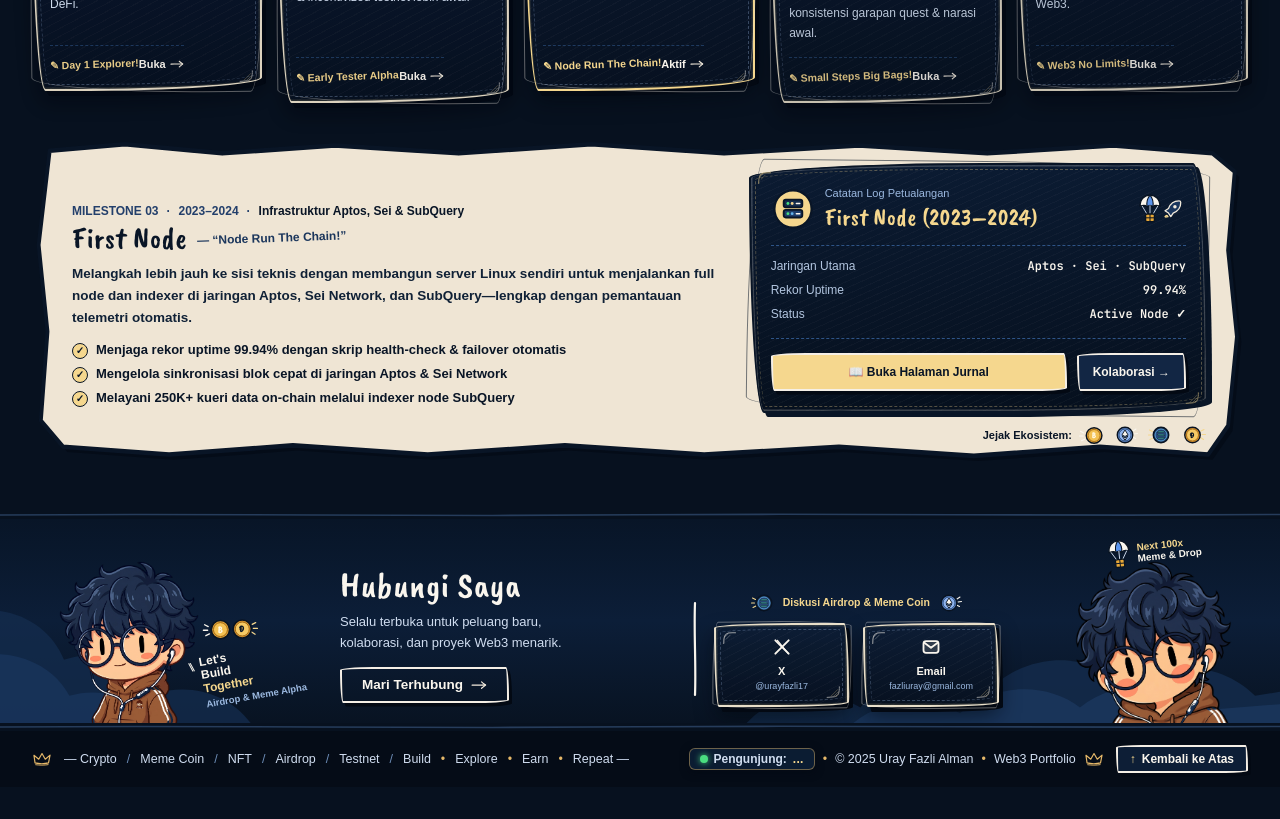
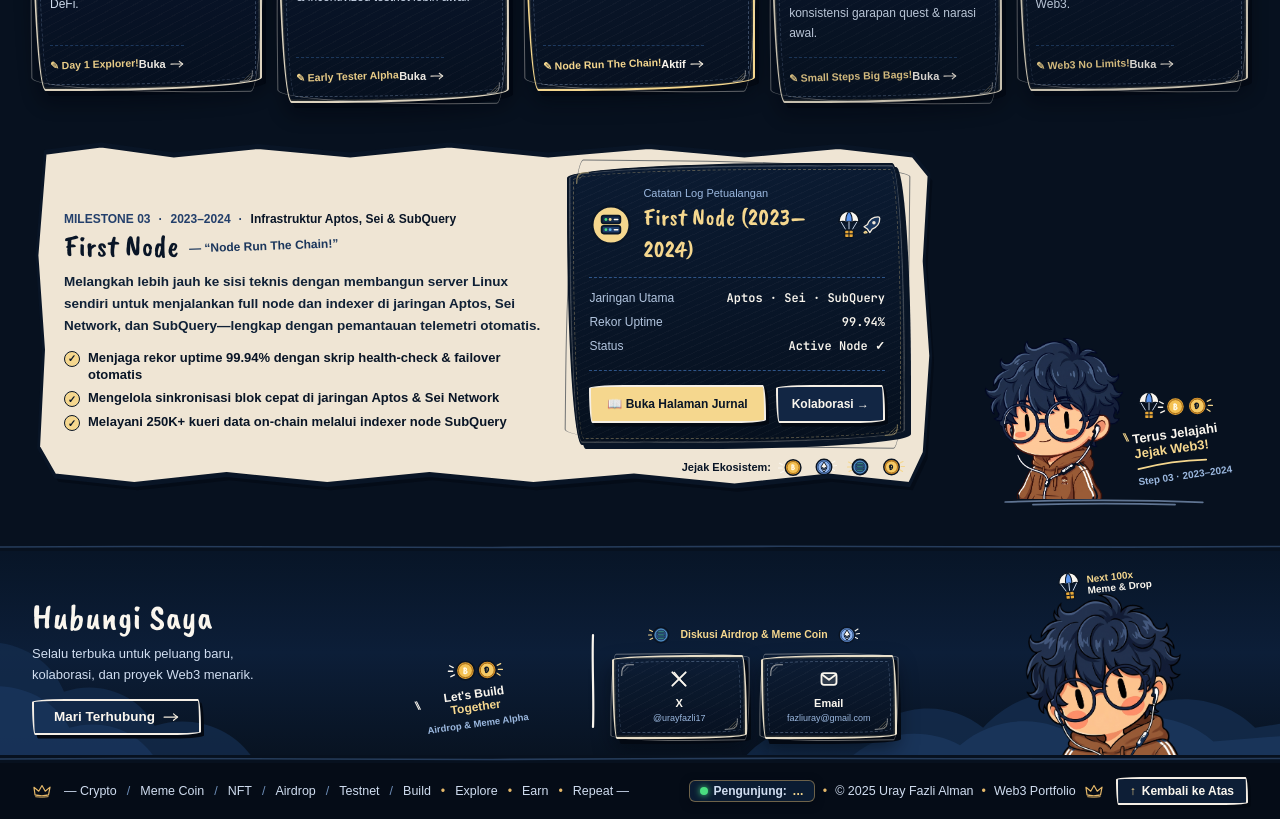
Before and after one commit to urayfazli/urayfazli.github.io, a React (Vite) app: page / in a window 1280 px wide. Shown: the part 1700-2519 px from the top of the page. Before the commit the page ends 2487 px from the top, so only its background shows below. Built offline with nearby package versions, Linux system fonts and the light colour scheme; no server answers; a web font is replaced by a local one.

Commit message:
refactor: relocate BackpackWalkerChibi to roadmap section
Move the explorer chibi component from the footer to the adventure roadmap for better layout consistency and visual storytelling. Update the desktop grid structure to accommodate the component shift.

```diff
--- a/src/App.tsx
+++ b/src/App.tsx
@@ -20,7 +20,6 @@ import {
   HeroChibiCharacter,
   AboutMeOverlapChibi,
   NodeOperatorChibiScene,
-  BackpackWalkerChibi,
   PeekingBottomChibi,
   StatShieldBadge,
   StatNodeBadge,
@@ -1637,48 +1636,17 @@ export default function App() {
           </svg>
 
           <div className="relative z-10 mx-auto max-w-[1400px] px-4 pt-5 pb-0 sm:px-8 lg:pt-4">
-            {/* DESKTOP 4-ZONE HORIZONTAL STRIP (lg+) */}
-            <div className="hidden items-end gap-4 lg:grid lg:grid-cols-12">
-              {/* Col 1-3: Left Anime Chibi + "Let's Build Together" + Crypto & Airdrop Icons */}
-              <motion.div
-                initial={{ opacity: 0, x: -20, y: 14 }}
-                whileInView={{ opacity: 1, x: 0, y: 0 }}
-                viewport={{ once: true, amount: 0.15 }}
-                transition={{ duration: 0.5, delay: 0.04, ease: [0.22, 1, 0.36, 1] }}
-                className="relative flex items-end justify-center lg:col-span-3"
-              >
-                <div className="relative flex items-end gap-1">
-                  <BackpackWalkerChibi />
-                  <div className="mb-5 -ml-2 flex flex-col items-start select-none">
-                    <div className="mb-1 flex items-center -space-x-1.5">
-                      <GoldBitcoinDoodle className="h-7 w-8" />
-                      <MemeDogeCoinMiniDoodle className="h-7 w-8" />
-                    </div>
-                    <div className="-rotate-10">
-                      <div className="relative font-journal text-[12px] leading-[1.12] font-bold text-[#FAF6EE]">
-                        <span className="-left-3 top-0.5 absolute text-xs" aria-hidden="true">
-                          ⑊
-                        </span>
-                        <span className="block">Let&apos;s</span>
-                        <span className="block">Build</span>
-                        <span className="block text-[#F5D78E]">Together</span>
-                      </div>
-                      <span className="mt-0.5 block font-journal text-[9.5px] font-bold text-[#9BB8DF]">
-                        Airdrop &amp; Meme Alpha
-                      </span>
-                    </div>
-                  </div>
-                </div>
-              </motion.div>
-
-              {/* Col 4-6: "Get In Touch" Heading, Description & CTA Button */}
+            {/* DESKTOP 3-ZONE HORIZONTAL STRIP (lg+) */}
+            <div className="hidden items-end gap-5 lg:grid lg:grid-cols-12">
+              {/* Col 1-5: "Get In Touch" Heading, Description, CTA Button & Build Together Callout */}
               <motion.div
                 initial={{ opacity: 0, y: 18 }}
                 whileInView={{ opacity: 1, y: 0 }}
                 viewport={{ once: true, amount: 0.15 }}
-                transition={{ duration: 0.5, delay: 0.08, ease: [0.22, 1, 0.36, 1] }}
-                className="pb-5 text-left lg:col-span-3"
-              >
+                transition={{ duration: 0.5, delay: 0.06, ease: [0.22, 1, 0.36, 1] }}
+                className="flex items-end justify-between gap-4 pb-5 text-left lg:col-span-5"
+              >
+                <div>
                   <h2 className="font-brush text-[36px] leading-none text-[#FAF6EE]">
                     {isId ? 'Hubungi Saya' : 'Get In Touch'}
                   </h2>
@@ -1707,9 +1675,30 @@ export default function App() {
                       <HandArrowRight className="h-3.5 w-4" />
                     </button>
                   </div>
+                </div>
+
+                {/* Hand-drawn Build Together & Crypto Doodle Callout */}
+                <div className="mb-1 flex shrink-0 flex-col items-center select-none">
+                  <div className="mb-1 flex items-center -space-x-1.5">
+                    <GoldBitcoinDoodle className="h-7 w-8" />
+                    <MemeDogeCoinMiniDoodle className="h-7 w-8" />
+                  </div>
+                  <div className="-rotate-8 text-center">
+                    <div className="relative font-journal text-[12px] leading-[1.12] font-bold text-[#FAF6EE]">
+                      <span className="-left-2.5 top-0.5 absolute text-xs" aria-hidden="true">
+                        ⑊
+                      </span>
+                      <span className="block">Let&apos;s Build</span>
+                      <span className="block text-[#F5D78E]">Together</span>
+                    </div>
+                    <span className="mt-0.5 block font-journal text-[9.5px] font-bold text-[#9BB8DF]">
+                      Airdrop &amp; Meme Alpha
+                    </span>
+                  </div>
+                </div>
               </motion.div>
 
-              {/* Col 7-10: Vertical Hand-Drawn Divider + Crypto Callout + Social Cards */}
+              {/* Col 6-9: Vertical Hand-Drawn Divider + Crypto Callout + Social Cards */}
               <motion.div
                 initial={{ opacity: 0, y: 18, scale: 0.97 }}
                 whileInView={{ opacity: 1, y: 0, scale: 1 }}
@@ -1775,13 +1764,13 @@ export default function App() {
                 </div>
               </motion.div>
 
-              {/* Col 11-12: Chibi Character Peeking Over the Bottom Border Line + Floating Airdrop Note */}
+              {/* Col 10-12: Chibi Character Peeking Over the Bottom Border Line + Floating Airdrop Note */}
               <motion.div
                 initial={{ opacity: 0, y: 20 }}
                 whileInView={{ opacity: 1, y: 0 }}
                 viewport={{ once: true, amount: 0.15 }}
                 transition={{ duration: 0.5, delay: 0.16, ease: [0.22, 1, 0.36, 1] }}
-                className="relative flex flex-col items-center justify-end lg:col-span-2"
+                className="relative flex flex-col items-center justify-end lg:col-span-3"
               >
                 <div className="-mb-2 flex items-center gap-1 -rotate-6 select-none">
                   <MiniAirdropParachuteDoodle className="h-8 w-7 shrink-0" />
@@ -1794,7 +1783,7 @@ export default function App() {
               </motion.div>
             </div>
 
-            {/* MOBILE & TABLET LAYOUT (< lg): Clean Stacked CTA + Social Cards + Balanced Dual Bottom Chibi Strip */}
+            {/* MOBILE & TABLET LAYOUT (< lg): Clean Stacked CTA + Social Cards + Bottom Peeking Chibi Strip */}
             <div className="flex flex-col items-center lg:hidden">
               <motion.div
                 initial={{ opacity: 0, y: 18 }}
@@ -1863,16 +1852,14 @@ export default function App() {
                 </button>
               </motion.div>
 
-              {/* Symmetrical Bottom Chibi Horizon Strip on Mobile & Tablet + Crypto & Meme/Airdrop Icons */}
+              {/* Bottom Peeking Chibi Horizon Strip on Mobile & Tablet + Crypto & Meme/Airdrop Icons */}
               <motion.div
                 initial={{ opacity: 0, y: 18 }}
                 whileInView={{ opacity: 1, y: 0 }}
                 viewport={{ once: true, amount: 0.15 }}
                 transition={{ duration: 0.5, delay: 0.14, ease: [0.22, 1, 0.36, 1] }}
-                className="mt-3 flex w-full max-w-md items-end justify-between gap-2 px-2 sm:max-w-lg"
-              >
-                <BackpackWalkerChibi />
-
+                className="mt-3 flex w-full max-w-sm items-end justify-center gap-4 px-2"
+              >
                 <div className="mb-4 flex flex-col items-center select-none text-center sm:mb-6">
                   <div className="mb-1 flex items-center -space-x-1.5">
                     <GoldBitcoinDoodle className="h-6 w-7 sm:h-7 sm:w-8" />
--- a/src/components/AdventureRoadmap.tsx
+++ b/src/components/AdventureRoadmap.tsx
@@ -3,6 +3,7 @@ import { AnimatePresence, motion } from 'motion/react';
 import {
   CrownDoodle,
   ChibiMiniAvatar,
+  BackpackWalkerChibi,
   HandArrowRight,
   GoldBitcoinDoodle,
   EthereumCoinDoodle,
@@ -628,8 +629,11 @@ export const AdventureRoadmapSection: React.FC<AdventureRoadmapSectionProps> = (
       </div>
 
       {/* ━━━━━━━━━━━━━━━━━━━━━━━━━━━━━━━━━━━━━━━━━━━━━━━━━━━━━━━━━━━━━━━━━━━━━━
-          INTERACTIVE TORN-PARCHMENT MILESTONE FIELD LOG INSPECTOR
+          INTERACTIVE TORN-PARCHMENT MILESTONE FIELD LOG INSPECTOR + EXPLORER CHIBI
       ━━━━━━━━━━━━━━━━━━━━━━━━━━━━━━━━━━━━━━━━━━━━━━━━━━━━━━━━━━━━━━━━━━━━━━ */}
+      <div className="mt-6 grid grid-cols-1 items-end gap-5 lg:mt-8 lg:grid-cols-12 lg:gap-5">
+        {/* LEFT 9 COLS: Interactive Torn-Parchment Milestone Field Log Inspector */}
+        <div className="lg:col-span-9">
           <AnimatePresence mode="wait">
             <motion.div
               key={activeMilestone.id}
@@ -637,9 +641,9 @@ export const AdventureRoadmapSection: React.FC<AdventureRoadmapSectionProps> = (
               animate={{ opacity: 1, y: 0 }}
               exit={{ opacity: 0, y: -6 }}
               transition={{ duration: 0.26, ease: [0.22, 1, 0.36, 1] }}
-          className="relative mt-6 lg:mt-8"
+              className="relative"
             >
-          <div className="relative px-5 pt-6 pb-6 text-[#091526] sm:px-8 sm:pt-7 sm:pb-7 lg:px-10">
+              <div className="relative px-5 pt-6 pb-6 text-[#091526] sm:px-7 sm:pt-7 sm:pb-7 lg:px-8">
                 {/* Irregular Torn-Parchment SVG Background */}
                 <svg
                   viewBox="0 0 1100 260"
@@ -662,7 +666,7 @@ export const AdventureRoadmapSection: React.FC<AdventureRoadmapSectionProps> = (
                   />
                 </svg>
 
-            <div className="grid grid-cols-1 items-center gap-5 lg:grid-cols-12 lg:gap-6">
+                <div className="grid grid-cols-1 items-center gap-5 lg:grid-cols-12 lg:gap-5">
                   {/* Left 7 Cols: Milestone Story & Achievements */}
                   <div className="lg:col-span-7">
                     <div className="flex flex-wrap items-center gap-2 font-journal text-xs font-bold text-[#233F6B]">
@@ -774,6 +778,76 @@ export const AdventureRoadmapSection: React.FC<AdventureRoadmapSectionProps> = (
               </div>
             </motion.div>
           </AnimatePresence>
+        </div>
+
+        {/* RIGHT 3 COLS: Relocated Backpack Explorer Chibi Character + Hand-Drawn Trail Annotations */}
+        <motion.div
+          initial={{ opacity: 0, x: 20, y: 14 }}
+          whileInView={{ opacity: 1, x: 0, y: 0 }}
+          viewport={{ once: true, amount: 0.15 }}
+          transition={{ duration: 0.5, delay: 0.08, ease: [0.22, 1, 0.36, 1] }}
+          className="relative flex flex-col items-center justify-end pt-2 lg:col-span-3 lg:pt-0"
+        >
+          <div className="relative flex items-end justify-center gap-2">
+            <BackpackWalkerChibi />
+
+            <div className="mb-4 -ml-1 flex flex-col items-start select-none">
+              <div className="mb-1 flex items-center -space-x-1.5">
+                <MiniAirdropParachuteDoodle className="h-8 w-7" />
+                <GoldBitcoinDoodle className="h-7 w-8" />
+                <MemeDogeCoinMiniDoodle className="h-7 w-8" />
+              </div>
+
+              <div className="-rotate-8">
+                <div className="relative font-journal text-xs leading-[1.15] font-bold text-[#FAF6EE] sm:text-[13px]">
+                  <span className="-top-1 -left-2.5 absolute text-xs text-[#F5D78E]" aria-hidden="true">
+                    ⑊
+                  </span>
+                  <span className="block">
+                    {isId ? 'Terus Jelajahi' : 'Keep Exploring'}
+                  </span>
+                  <span className="block text-[#F5D78E]">
+                    {isId ? 'Jejak Web3!' : 'The Web3 Trail!'}
+                  </span>
+                </div>
+                <svg
+                  viewBox="0 0 82 8"
+                  fill="none"
+                  className="mt-0.5 h-2 w-18"
+                  aria-hidden="true"
+                >
+                  <path
+                    d="M2 5C28 2 54 2 80 5"
+                    stroke="#F5D78E"
+                    strokeWidth="2"
+                    strokeLinecap="round"
+                  />
+                </svg>
+                <span className="mt-0.5 block font-journal text-[10px] font-bold text-[#9BB8DF]">
+                  {isId ? 'Step ' : 'Stop '}
+                  {activeMilestone.stepNumber} · {activeMilestone.year}
+                </span>
+              </div>
+            </div>
+          </div>
+
+          {/* Hand-drawn Sketchbook Ground Line under the Explorer Chibi */}
+          <svg
+            viewBox="0 0 240 10"
+            fill="none"
+            className="-mt-0.5 h-2.5 w-52 max-w-full select-none"
+            aria-hidden="true"
+          >
+            <path
+              d="M6 5C72 2.5 168 2.5 234 5.5M38 8C95 6.5 148 6.5 202 8"
+              stroke="#9BB8DF"
+              strokeOpacity="0.6"
+              strokeWidth="2"
+              strokeLinecap="round"
+            />
+          </svg>
+        </motion.div>
+      </div>
     </section>
   );
 };
```
Lines whose indentation alone changed are shown as unchanged.
